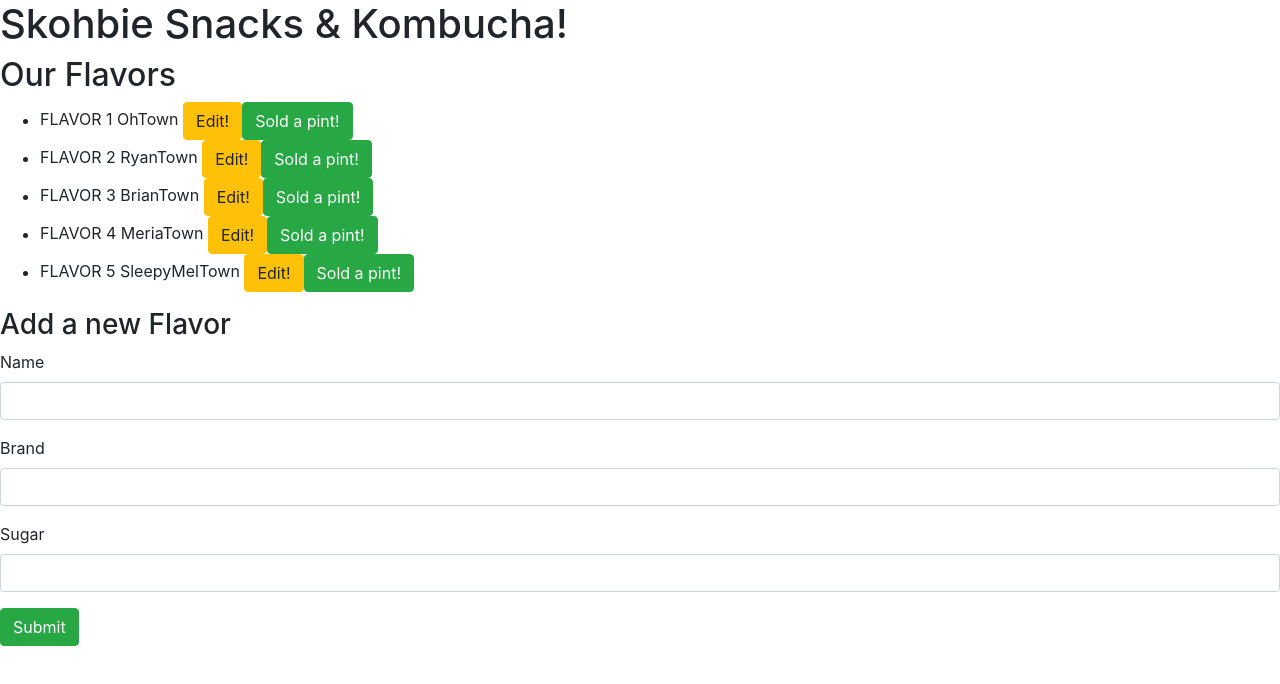
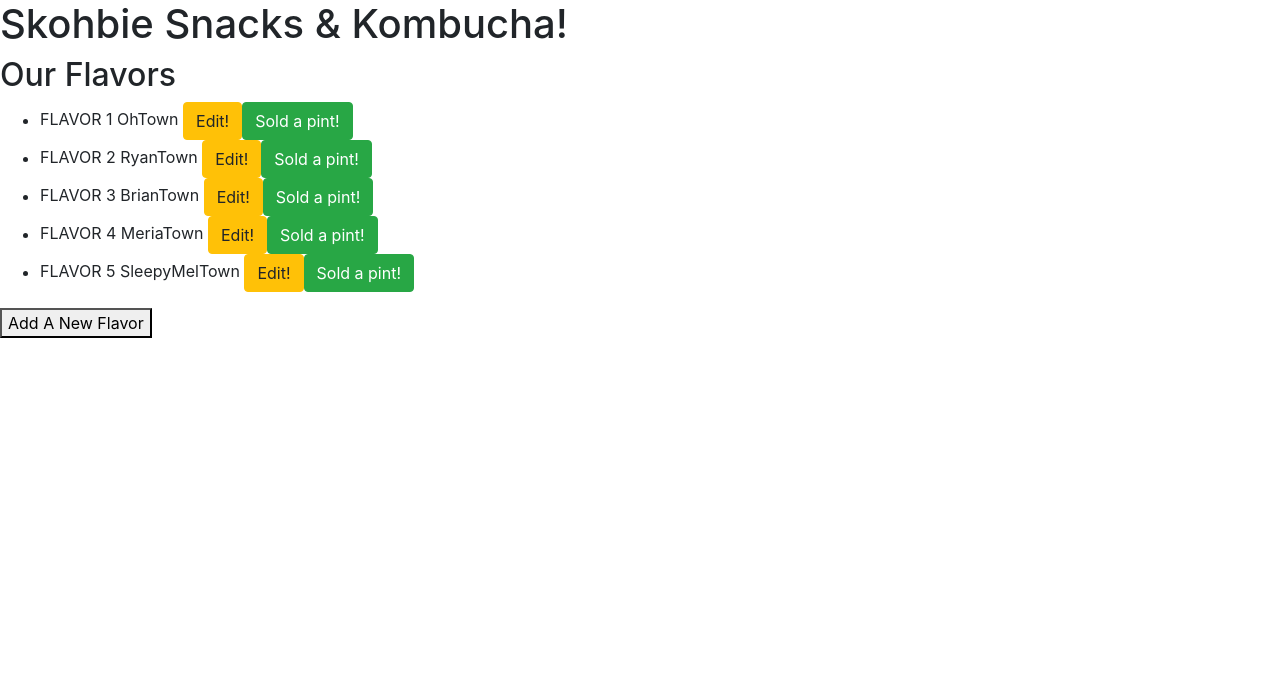
Before and after one commit to sn31/kombucha-store, an Angular app: page / in a window 1280 px wide. Shown: the top 684 px of the page. Built offline with nearby package versions, Linux system fonts and the light colour scheme.

Commit message:
show and hide add new flavor form

```diff
--- a/src/app/flavors/flavors.component.html
+++ b/src/app/flavors/flavors.component.html
@@ -38,7 +38,8 @@
     <button (click)="finishedEditing()">Done</button>
 </div>
 
-<div>
+<button (click) = "addNew = true">Add A New Flavor</button>
+<div *ngIf = "addNew">
     <h3>Add a new Flavor</h3>
     <form>
         <div class="form-group">
@@ -56,7 +57,7 @@
             <input type="text" class="form-control" #sugar>
           </div>
 
-        <button type="submit" class="btn btn-success" (click)="addNewFlavor(name.value,brand.value,sugar.value)">Submit</button>
+        <button type="submit" class="btn btn-success" (click)="addNewFlavor(name.value,brand.value,sugar.value);addNew = false">Submit</button>
 
       </form>
 </div>
--- a/src/app/flavors/flavors.component.ts
+++ b/src/app/flavors/flavors.component.ts
@@ -10,7 +10,7 @@ import { FlavorList } from '../models/mock-flavors-model';
 export class FlavorsComponent{
   newFlavorList = new FlavorList();
   flavors = this.newFlavorList.flavorList;
-
+  addNew = false;
 
   selectedFlavor: Flavor;
   onSelect(flavor: Flavor): void {
```
